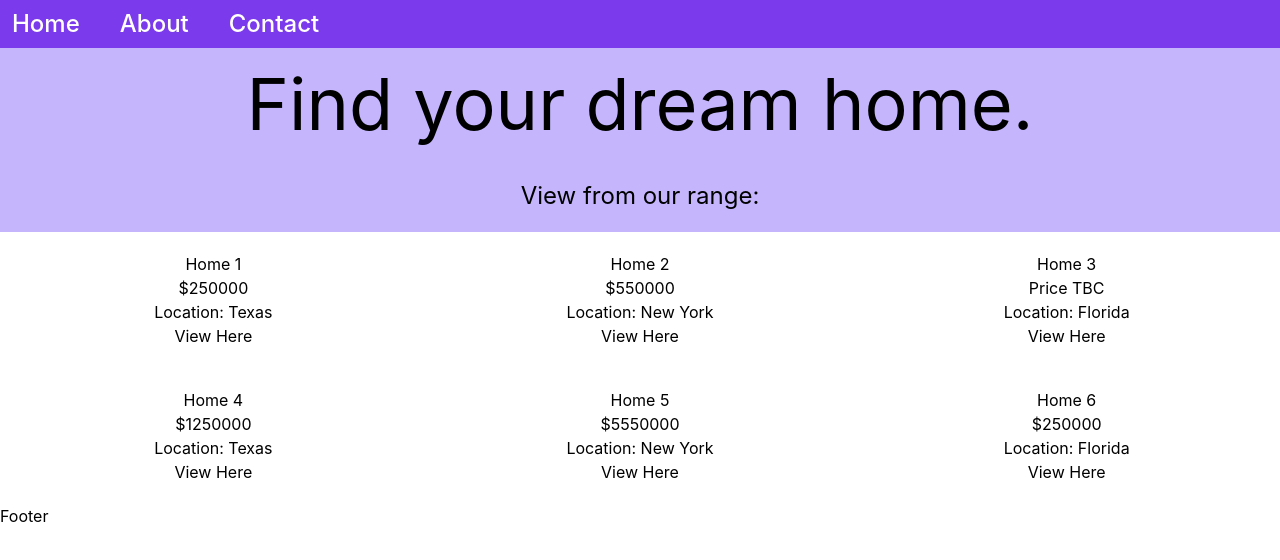
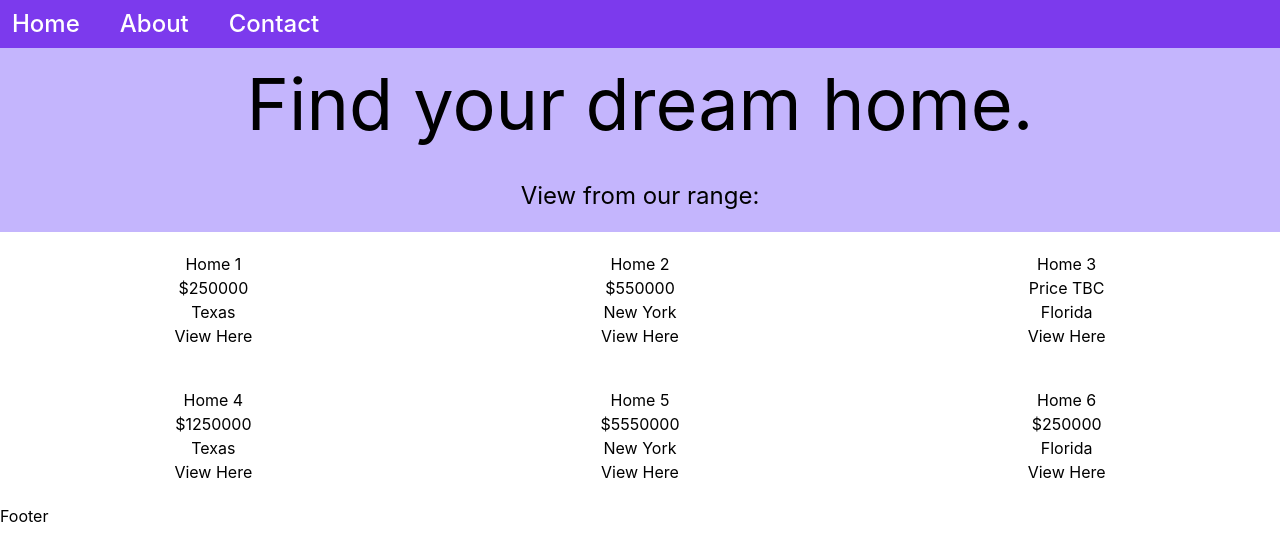
Before and after one commit to HeyAero/virtual-house, a Next.js app: page / in a window 1280 px wide. Shown: the top 560 px of the page. Built offline with nearby package versions, Linux system fonts and the light colour scheme.

Commit message:
add conditional operator to location on homes

```diff
--- a/components/homes.js
+++ b/components/homes.js
@@ -15,7 +15,10 @@ export default function Homes({ homes }) {
                 Price TBC
               </h3>
             }
-            <p>Location: {home.location}</p>
+            {
+              home.location ?
+              <p>{home.location}</p> : <p>Location: TBC</p>
+            }
             <a>View Here</a>
           </div>
         </div>
```
